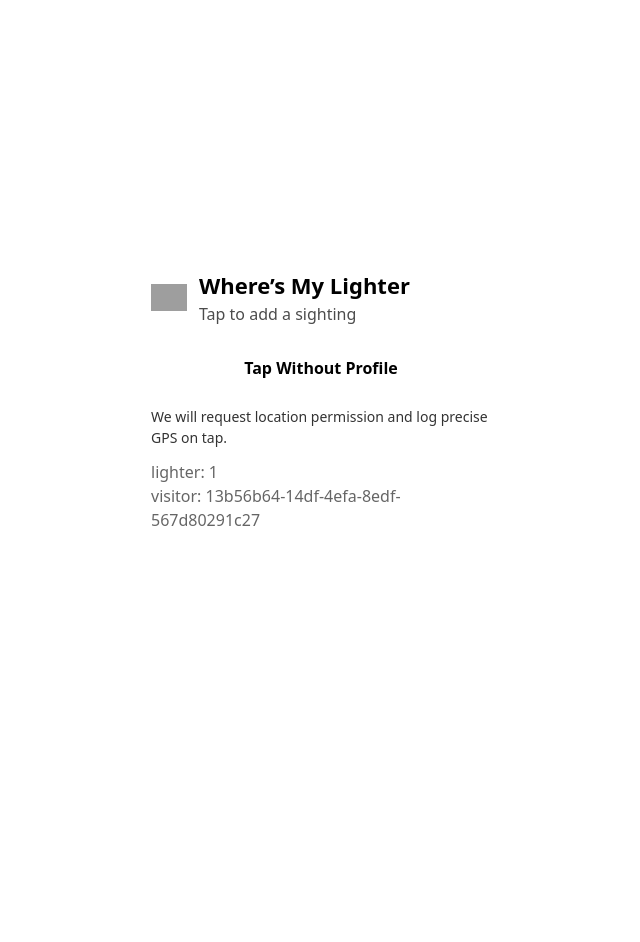
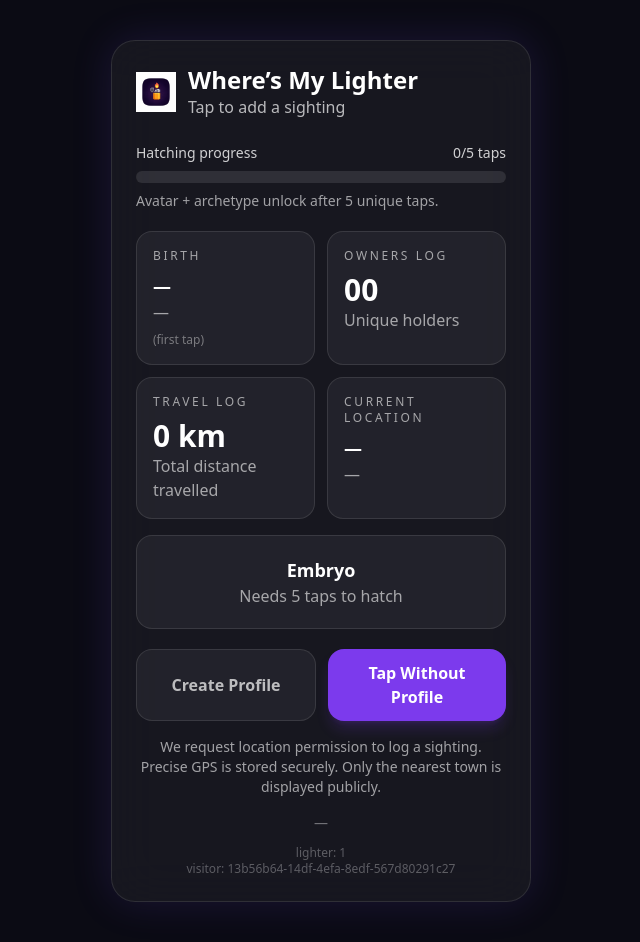
Before and after one commit to Shane-Breen/wheres-my-lighter, a Next.js app: page /lighter/1 in a window 1280 px wide. Shown: the whole page, without its empty margins (319-959 px from the left). Before the commit the page ends 800 px from the top, so only its background shows below. Built offline with nearby package versions, Linux system fonts and the light colour scheme; no server answers; the database is empty; grey boxes are pictures that could not be loaded.

Commit message:
Update page.tsx

```diff
--- a/app/lighter/[id]/page.tsx
+++ b/app/lighter/[id]/page.tsx
@@ -1,13 +1,39 @@
 "use client";
 
-import { useMemo, useRef, useState } from "react";
+import Image from "next/image";
+import { useEffect, useMemo, useState } from "react";
 import { useParams } from "next/navigation";
-import Image from "next/image";
 import { getOrCreateVisitorId } from "@/lib/visitorId";
 
-type TapResult =
-  | { ok: true; inserted?: any }
-  | { ok?: false; error: string; status?: number; details?: any };
+type Stats = {
+  lighter_id: string;
+  tap_count: number;
+  unique_holders: number;
+  distance_km: number;
+  birth: { tapped_at: string; city: string | null; country: string | null } | null;
+  current: { tapped_at: string; city: string | null; country: string | null } | null;
+};
+
+type StatsResponse =
+  | { ok: true; stats: Stats }
+  | { ok: false; error: string; details?: any };
+
+type TapResponse =
+  | { ok: true; tap: any }
+  | { ok: false; error: string; details?: any };
+
+function formatDate(iso?: string | null) {
+  if (!iso) return "—";
+  const d = new Date(iso);
+  return d.toLocaleDateString(undefined, { year: "numeric", month: "short", day: "numeric" });
+}
+
+function formatPlace(city?: string | null, country?: string | null) {
+  if (city && country) return `${city}, ${country}`;
+  if (country) return country;
+  if (city) return city;
+  return "—";
+}
 
 function getPreciseLocation(): Promise<GeolocationPosition> {
   return new Promise((resolve, reject) => {
@@ -25,112 +51,187 @@ function getPreciseLocation(): Promise<GeolocationPosition> {
 }
 
 export default function LighterPage() {
-  const params = useParams<{ id: string }>();
-  const lighterId = useMemo(() => params?.id ?? "pilot-002", [params]);
+  const params = useParams();
+  const lighterId = useMemo(() => {
+    const raw = (params as any)?.id;
+    return typeof raw === "string" && raw.length ? raw : "pilot-002";
+  }, [params]);
 
-  // IMPORTANT: keep one stable visitor id for this session/page render
-  const visitorIdRef = useRef<string>(getOrCreateVisitorId());
-
+  const [stats, setStats] = useState<Stats | null>(null);
   const [status, setStatus] = useState<string>("");
   const [busy, setBusy] = useState(false);
+
+  async function refreshStats() {
+    const res = await fetch(`/api/lighter/${encodeURIComponent(lighterId)}`, { cache: "no-store" });
+    const json = (await res.json()) as StatsResponse;
+    if (res.ok && (json as any).ok === true) setStats((json as any).stats);
+  }
+
+  useEffect(() => {
+    refreshStats();
+    // eslint-disable-next-line react-hooks/exhaustive-deps
+  }, [lighterId]);
+
+  const tapCount = stats?.tap_count ?? 0;
+  const progress = Math.min(tapCount, 5);
+  const remaining = Math.max(5 - tapCount, 0);
 
   async function tapWithoutProfile() {
     setBusy(true);
     setStatus("");
 
     try {
-      // 1) Force GPS capture first (your requirement)
+      // Force GPS capture FIRST (your requirement)
       const pos = await getPreciseLocation();
 
       const payload = {
-        visitor_id: visitorIdRef.current,
+        visitor_id: getOrCreateVisitorId(),
         lat: pos.coords.latitude,
         lng: pos.coords.longitude,
         accuracy_m: pos.coords.accuracy,
       };
 
-      // 2) Then log tap
       const res = await fetch(`/api/lighter/${encodeURIComponent(lighterId)}/tap`, {
         method: "POST",
         headers: { "Content-Type": "application/json" },
         body: JSON.stringify(payload),
       });
 
-      // Read as text first so we can show *something* even if JSON parse fails
-      const text = await res.text();
-      let json: TapResult | any = null;
-      try {
-        json = text ? JSON.parse(text) : null;
-      } catch {
-        json = { ok: false, error: "Non-JSON response from API", details: text };
-      }
+      const json = (await res.json()) as TapResponse;
 
       if (!res.ok || (json as any).ok !== true) {
-        const apiErr =
-          (json as any)?.error ??
-          `HTTP ${res.status} from /api/lighter/${lighterId}/tap`;
-
-        const details =
-          (json as any)?.details ? `\nDetails: ${JSON.stringify((json as any).details)}` : "";
-
-        setStatus(`Insert failed: ${apiErr}${details}`);
+        setStatus(`Tap could not be recorded. Please try again.`);
         return;
       }
 
-      setStatus("Tap logged ✅");
+      setStatus("Tap logged successfully ✅");
+      await refreshStats();
     } catch (e: any) {
-      setStatus(e?.message ? `Insert failed: ${e.message}` : "Insert failed");
+      setStatus(
+        e?.message
+          ? `Location permission is required to log a sighting.`
+          : "Tap could not be recorded. Please try again."
+      );
     } finally {
       setBusy(false);
     }
   }
 
   return (
-    <div style={{ minHeight: "100vh", display: "grid", placeItems: "center", padding: 24 }}>
-      <div style={{ width: 380, maxWidth: "92vw", borderRadius: 24, padding: 20 }}>
-        <div style={{ display: "flex", alignItems: "center", gap: 12, marginBottom: 12 }}>
-          <Image src="/logo-app.png" alt="Where’s My Lighter" width={36} height={36} priority />
+    <div className="min-h-screen w-full bg-[#0b0b14] text-white flex items-center justify-center px-5 py-10">
+      <div className="w-[420px] max-w-[92vw] rounded-3xl border border-white/10 bg-white/5 backdrop-blur-xl shadow-[0_0_40px_rgba(120,80,255,0.15)] p-6">
+        {/* Header */}
+        <div className="flex items-center gap-3">
+          {/* Put your logo here: /public/logo_app.png */}
+          <Image src="/logo_app.png" alt="Where’s My Lighter" width={40} height={40} priority />
           <div>
-            <div style={{ fontSize: 22, fontWeight: 700 }}>Where’s My Lighter</div>
-            <div style={{ opacity: 0.7 }}>Tap to add a sighting</div>
+            <div className="text-2xl font-semibold leading-tight">Where’s My Lighter</div>
+            <div className="text-white/70">Tap to add a sighting</div>
           </div>
         </div>
 
-        <div style={{ marginTop: 16 }}>
+        {/* Progress */}
+        <div className="mt-6">
+          <div className="flex items-center justify-between text-white/80">
+            <div className="text-sm">Hatching progress</div>
+            <div className="text-sm">{progress}/5 taps</div>
+          </div>
+          <div className="mt-2 h-3 w-full rounded-full bg-white/10 overflow-hidden">
+            <div
+              className="h-full bg-violet-500/80"
+              style={{ width: `${(progress / 5) * 100}%` }}
+            />
+          </div>
+          <div className="mt-2 text-sm text-white/60">
+            Avatar + archetype unlock after 5 unique taps.
+          </div>
+        </div>
+
+        {/* Cards */}
+        <div className="mt-5 grid grid-cols-2 gap-3">
+          <div className="rounded-2xl border border-white/10 bg-white/5 p-4">
+            <div className="text-xs tracking-[0.22em] text-white/60">BIRTH</div>
+            <div className="mt-2 text-lg font-semibold">
+              {formatPlace(stats?.birth?.city ?? null, stats?.birth?.country ?? null)}
+            </div>
+            <div className="text-white/60">{formatDate(stats?.birth?.tapped_at ?? null)}</div>
+            <div className="mt-2 text-xs text-white/40">(first tap)</div>
+          </div>
+
+          <div className="rounded-2xl border border-white/10 bg-white/5 p-4">
+            <div className="text-xs tracking-[0.22em] text-white/60">OWNERS LOG</div>
+            <div className="mt-2 text-3xl font-semibold tabular-nums">
+              {String(stats?.unique_holders ?? 0).padStart(2, "0")}
+            </div>
+            <div className="text-white/60">Unique holders</div>
+          </div>
+
+          <div className="rounded-2xl border border-white/10 bg-white/5 p-4">
+            <div className="text-xs tracking-[0.22em] text-white/60">TRAVEL LOG</div>
+            <div className="mt-2 text-3xl font-semibold tabular-nums">
+              {stats ? stats.distance_km.toLocaleString() : "—"} km
+            </div>
+            <div className="text-white/60">Total distance travelled</div>
+          </div>
+
+          <div className="rounded-2xl border border-white/10 bg-white/5 p-4">
+            <div className="text-xs tracking-[0.22em] text-white/60">CURRENT LOCATION</div>
+            <div className="mt-2 text-lg font-semibold">
+              {formatPlace(stats?.current?.city ?? null, stats?.current?.country ?? null)}
+            </div>
+            <div className="text-white/60">{formatDate(stats?.current?.tapped_at ?? null)}</div>
+          </div>
+        </div>
+
+        {/* Hatchling */}
+        <div className="mt-4 rounded-2xl border border-white/10 bg-white/5 p-5 text-center">
+          <div className="text-lg font-semibold">
+            {tapCount >= 5 ? "8-bit Hatchling" : "Embryo"}
+          </div>
+          <div className="text-white/60">
+            {tapCount >= 5 ? "Awakened" : `Needs ${remaining} taps to hatch`}
+          </div>
+        </div>
+
+        {/* Buttons */}
+        <div className="mt-5 flex gap-3">
+          <button
+            className="flex-1 rounded-2xl border border-white/10 bg-white/5 px-4 py-3 font-semibold text-white/70 cursor-not-allowed"
+            disabled
+            title="Coming soon"
+          >
+            Create Profile
+          </button>
+
           <button
             onClick={tapWithoutProfile}
             disabled={busy}
-            style={{
-              width: "100%",
-              padding: "14px 16px",
-              borderRadius: 16,
-              fontWeight: 700,
-              fontSize: 16,
-            }}
+            className="flex-1 rounded-2xl bg-violet-600 px-4 py-3 font-semibold shadow-lg shadow-violet-600/20 disabled:opacity-60"
           >
             {busy ? "Logging GPS…" : "Tap Without Profile"}
           </button>
+        </div>
 
-          <div style={{ marginTop: 12, opacity: 0.8, fontSize: 14 }}>
-            We will request location permission and log precise GPS on tap.
+        {/* Privacy note */}
+        <div className="mt-4 text-sm text-white/60 text-center">
+          We request location permission to log a sighting.
+          <br />
+          Precise GPS is stored securely. Only the nearest town is displayed publicly.
+        </div>
+
+        {/* Status + debug */}
+        <div className="mt-4 text-center">
+          {status ? (
+            <div className="text-sm text-white/80">{status}</div>
+          ) : (
+            <div className="text-sm text-white/40">—</div>
+          )}
+
+          <div className="mt-3 text-xs text-white/30">
+            lighter: {lighterId}
+            <br />
+            visitor: {getOrCreateVisitorId()}
           </div>
-
-          {status ? (
-            <div style={{ marginTop: 12, fontSize: 14, whiteSpace: "pre-wrap" }}>
-              {status}
-              <div style={{ opacity: 0.6, marginTop: 8 }}>
-                lighter: {lighterId}
-                <br />
-                visitor: {visitorIdRef.current}
-              </div>
-            </div>
-          ) : (
-            <div style={{ marginTop: 12, opacity: 0.6 }}>
-              lighter: {lighterId}
-              <br />
-              visitor: {visitorIdRef.current}
-            </div>
-          )}
         </div>
       </div>
     </div>
```
